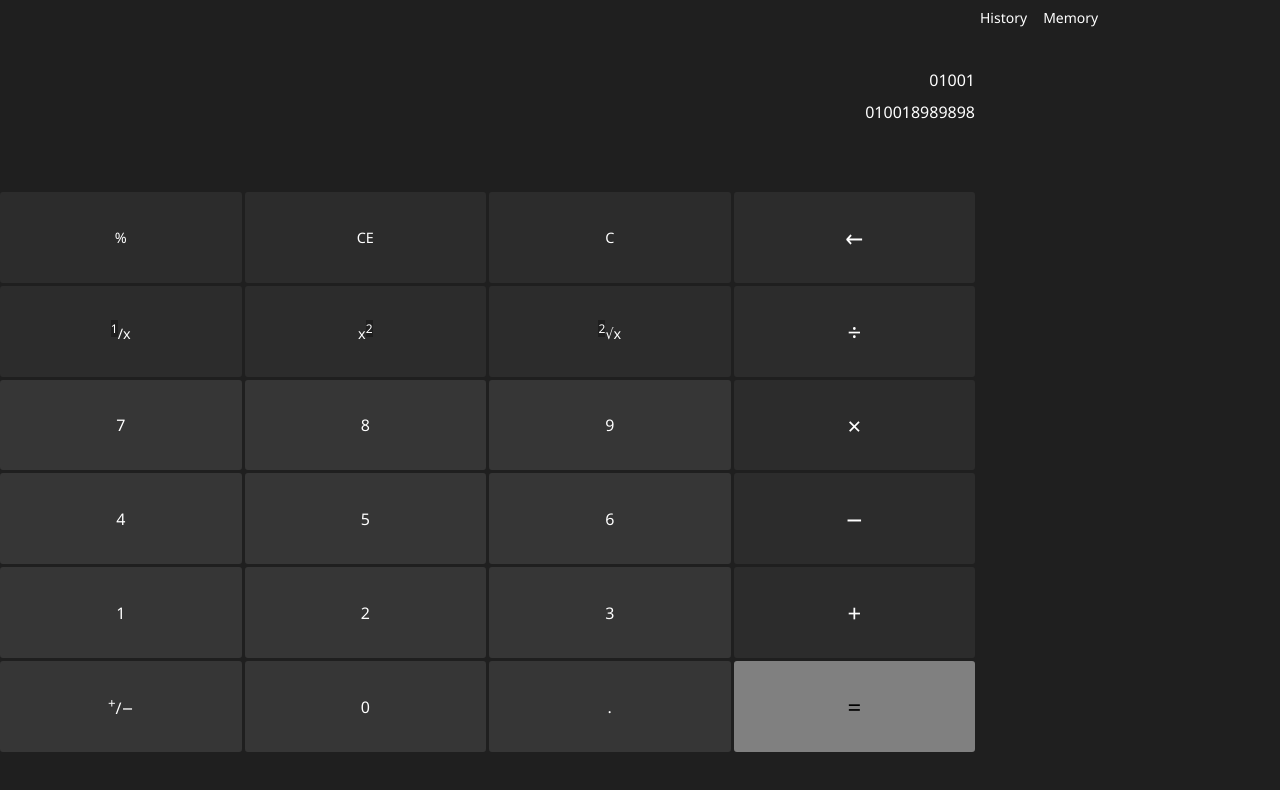
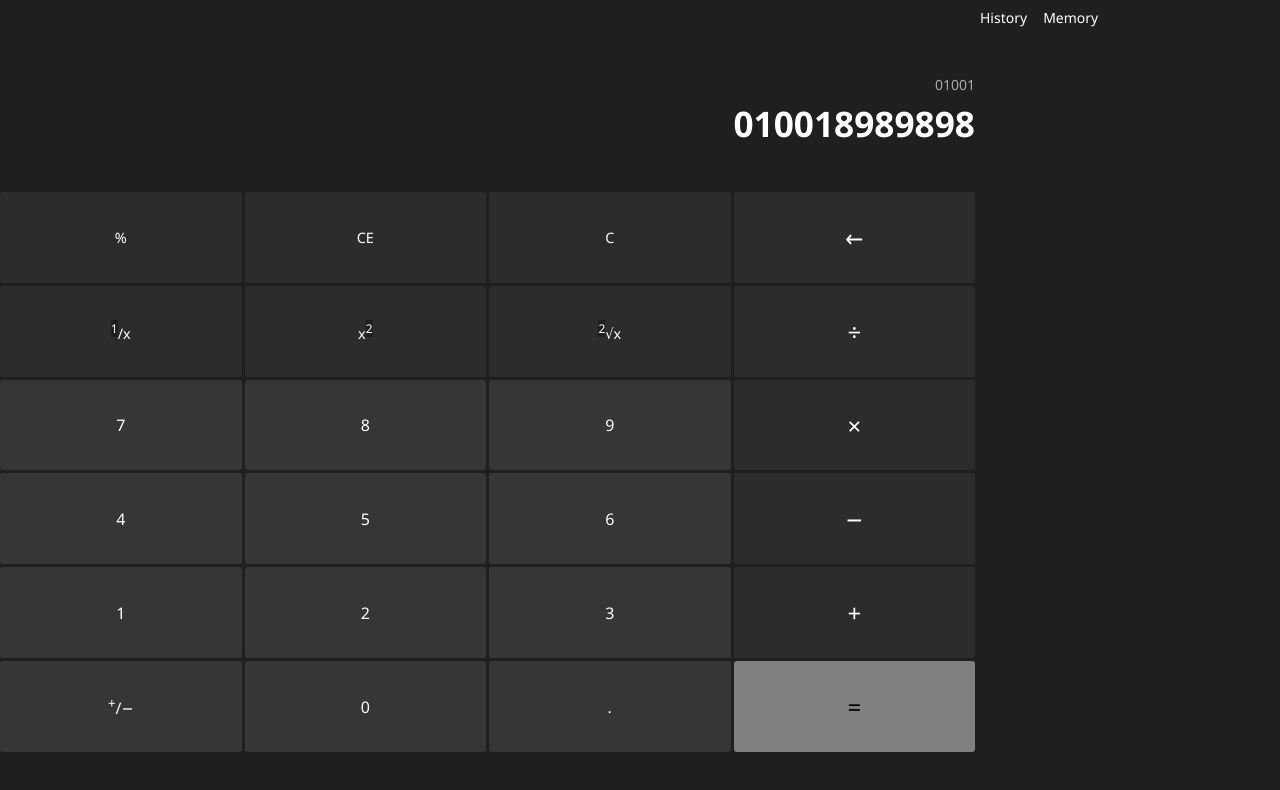
Before and after one commit to Zirconium-Zr/calculator, a plain HTML site: page index.html in a window 1280 px wide. Drawn offline with Linux system fonts and the light colour scheme.

Commit message:
Style screen text size and colour

```diff
--- a/style.css
+++ b/style.css
@@ -26,19 +26,23 @@ button {
     /* align-items: center; */
     text-align: end;
     grid-template-rows: 1fr 1fr;
-    gap: 10px;
+    gap: 5px
 }
 
 .small-text {
     display: flex;
     align-items: end;
     justify-content: end;
+    font-size: 14px;
+    color: rgb(171, 171, 171);
 }
 
 .big-text {
     display: flex;
     align-items: start;
     justify-content: end;
+    font-size: 2.2rem;
+    font-weight: 600;
 }
 
 .inputButtons {
```
